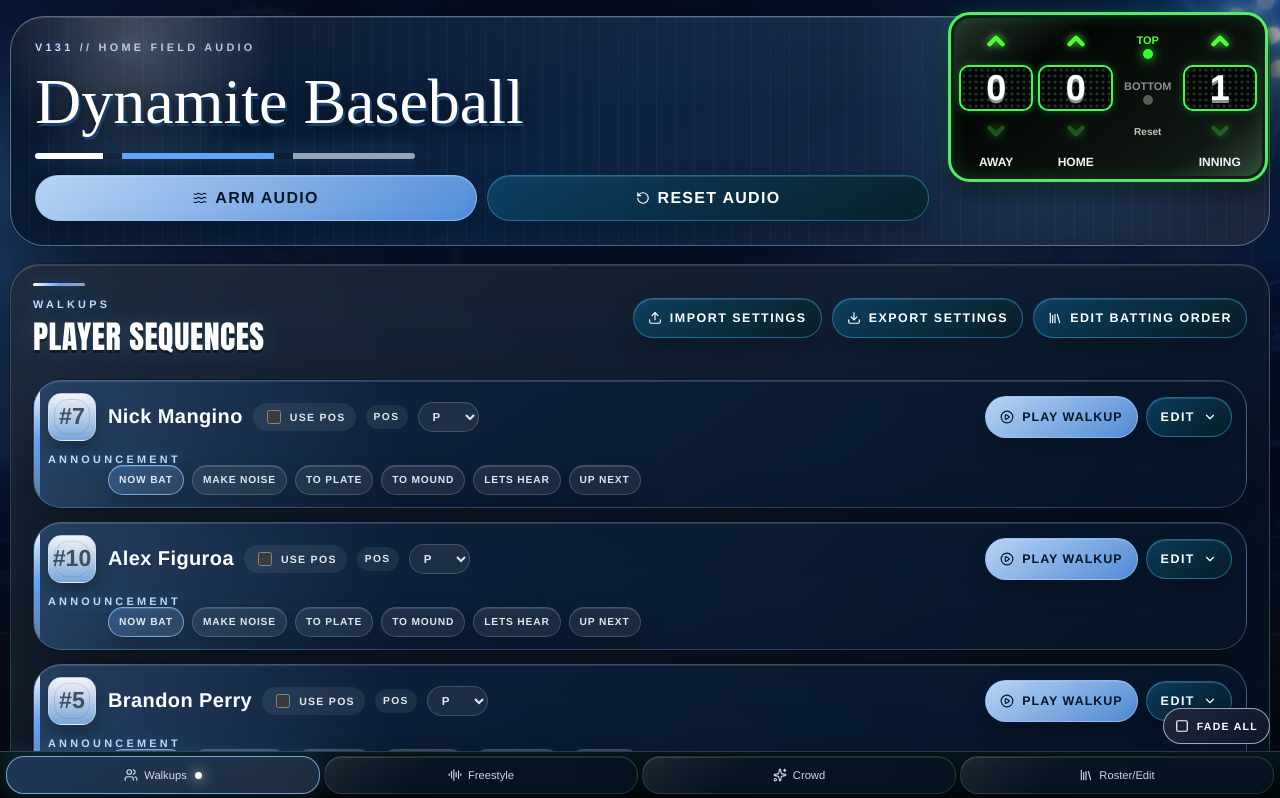
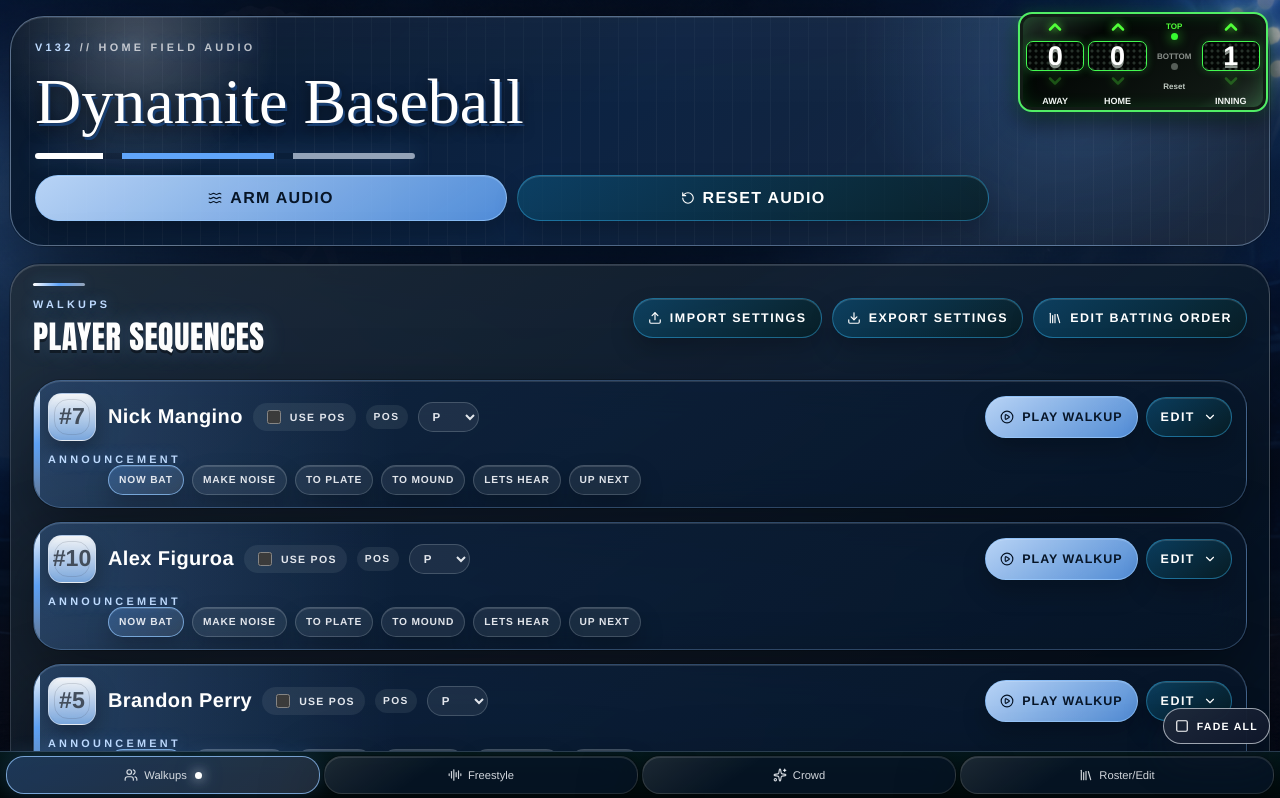
Before and after one commit to ClayBoneNJ/walk-up-announcer, a React (Vite) app in the folder v2/: page / in a window 1280 px wide. Shown: the top 798 px of the page. Built offline with nearby package versions, Linux system fonts and the light colour scheme; a web font is replaced by a local one.

Commit message:
Size floating scoreboard to one crowd button for v132

```diff
--- a/v2/public/sw.js
+++ b/v2/public/sw.js
@@ -1,4 +1,4 @@
-const CACHE_NAME = "walk-up-announcer-v131";
+const CACHE_NAME = "walk-up-announcer-v132";
 const APP_SHELL_URLS = [
   "/walk-up-announcer/",
   "/walk-up-announcer/index.html",
--- a/v2/src/App.jsx
+++ b/v2/src/App.jsx
@@ -26,7 +26,7 @@ import {
   screenTabs,
 } from "./lib/sampleData";
 
-const APP_BUILD_LABEL = "v131";
+const APP_BUILD_LABEL = "v132";
 const DISPLAY_TIMELINE_DURATION_MS = 20000;
 const SONG_NUDGE_MS = 250;
 const ORDER_MOVE_ANIMATION_MS = 320;
--- a/v2/src/index.css
+++ b/v2/src/index.css
@@ -2418,3 +2418,26 @@ body::after {
   .scoreboard .inning-half .score-reset { min-height: 44px; font-size: 10px; }
   .hero-card { padding-top: 24px; padding-right: 340px; min-height: 190px; }
 }
+
+/* v132: the entire floating scoreboard fits in one crowd-button footprint. */
+.app-shell > .scoreboard {
+  width: min(250px, calc(100vw - 24px));
+  height: 100px;
+  gap: 4px;
+  padding: 3px 6px;
+  border-width: 2px;
+  border-radius: 14px;
+}
+.scoreboard .score-counter { grid-template-rows: 24px 30px 24px 12px; }
+.scoreboard .score-counter button { min-height: 24px; }
+.scoreboard .score-counter button svg { width: 22px; height: 20px; stroke-width: 3; }
+.scoreboard .score-counter output { font-size: 27px; border-width: 1px; border-radius: 7px; }
+.scoreboard .score-counter > span { font-size: 9px; line-height: 12px; }
+.scoreboard .inning-half { gap: 2px; }
+.scoreboard .inning-half button { min-height: 28px; padding: 1px 0; gap: 2px; font-size: 8px; }
+.scoreboard .inning-half button span { width: 7px; height: 7px; }
+.scoreboard .inning-half .score-reset { min-height: 22px; font-size: 8px; }
+.hero-card { padding-top: 24px; padding-right: 280px; min-height: 190px; }
+@media (max-width: 599px) {
+  .hero-card { padding-top: 120px; padding-right: 24px; }
+}
```
Also changed, not shown: v2/src/lib/sampleData.js.
